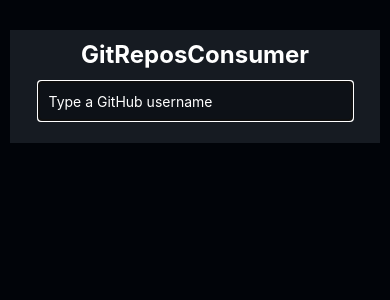
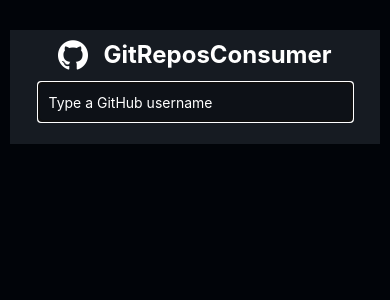
Before and after one commit to heldaolima/GitReposViewer, a React Native app: screen / in a window 390 px wide. Shown: the top 300 px of the page. Built offline with nearby package versions, Linux system fonts and the light colour scheme.

Commit message:
github logo added

```diff
--- a/package.json
+++ b/package.json
@@ -16,6 +16,7 @@
     "react-dom": "18.0.0",
     "react-loader-spinner": "^5.3.3",
     "react-native": "0.69.5",
+    "react-native-svg": "^13.1.0",
     "react-native-web": "~0.18.7"
   },
   "devDependencies": {
--- a/src/HomePage/index.tsx
+++ b/src/HomePage/index.tsx
@@ -3,20 +3,12 @@
     View,
     Text,
     TextInput,
-    TouchableOpacity,
-    ScrollView,
     Image
 } from 'react-native';
 
 import axios from 'axios';
-import { TailSpin } from 'react-loader-spinner';
-
-
-import { RepoList } from '../RepoList';
-import { UserContainer } from '../UserContainer';
 
 import { styles } from './styles';
-import * as githubLogo from '../assets/githubLogo.png';
 import { UserAndRepos } from '../UserAndRepos';
 
 export interface Repository {
@@ -75,7 +67,13 @@
     return (
         <View style={styles.container}>
             <View style={styles.header}>
+                <View style={styles.imageAndText}>
+                    <Image
+                        source={require('../assets/githubLogo.png')}
+                        style={styles.logo}
+                    />
                     <Text style={styles.title}>GitReposConsumer</Text>
+                </View>
                 <View style={styles.inputContainer}>
 
                     <TextInput
--- a/src/HomePage/styles.ts
+++ b/src/HomePage/styles.ts
@@ -2,12 +2,11 @@
 import { globalStyle } from '../utils/globalStyle';
 
 export const styles = StyleSheet.create({
+
     container: {
         flex: 1,
         padding: 10,
-        marginTop: 20
-        // alignItems: 'center',
-        // overflow: 'scroll'
+        marginTop: 20,
     },
     text: {
         color: '#fff'
@@ -19,7 +18,15 @@
         width: '100%',
         overflow: 'visible',
         backgroundColor: '#161B22',
-        padding: 10
+        padding: 10,
+    },
+    imageAndText: {
+      flexDirection: 'row'
+    },
+    logo: {
+        width: 30,
+        height: 30,
+        marginRight: 15,
     },
     title: {
         fontWeight: "bold",
```
Also changed, not shown: src/assets/logo.svg (added), 1 other file (tests, documents, lock files or other folders). Lines whose indentation alone changed are shown as unchanged.
